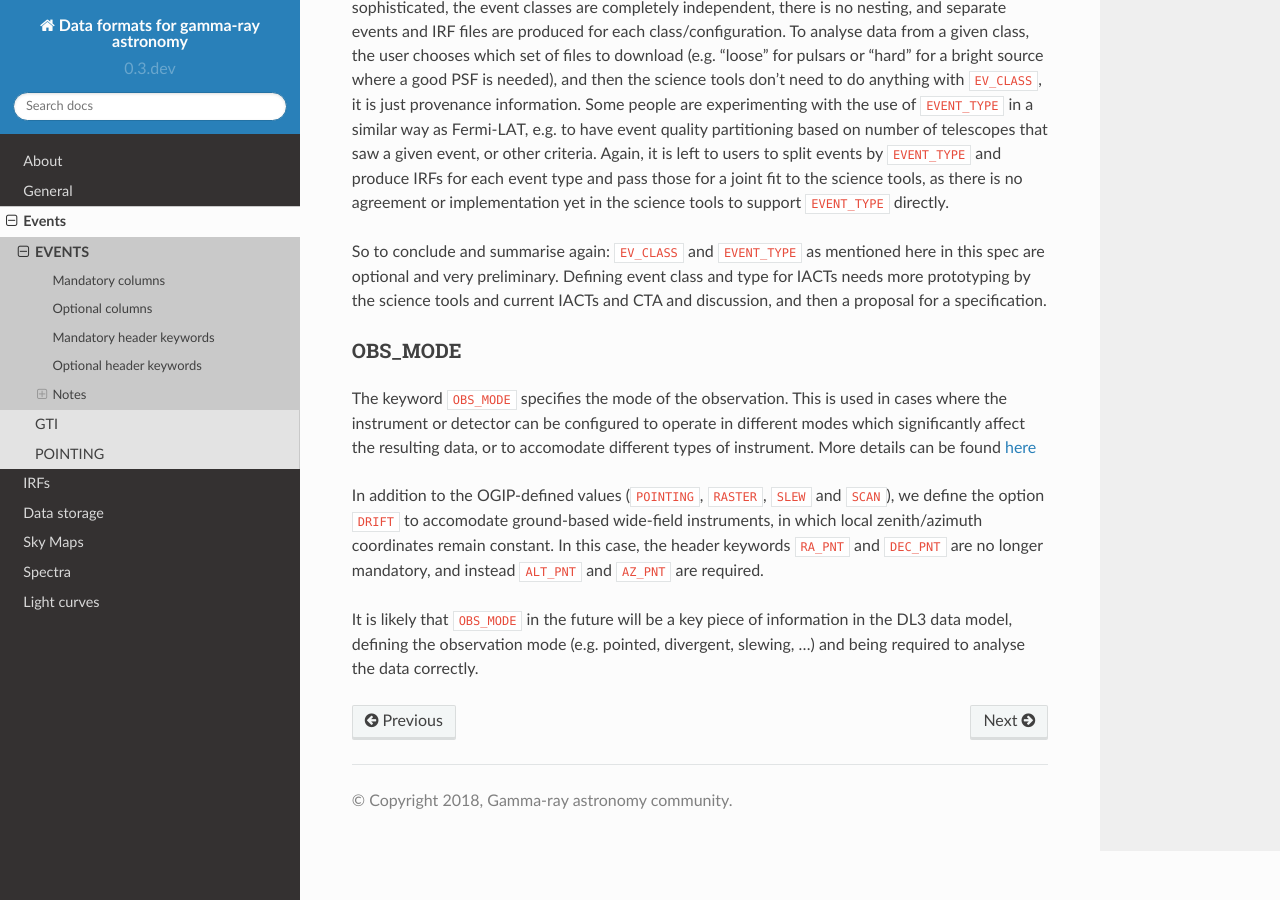
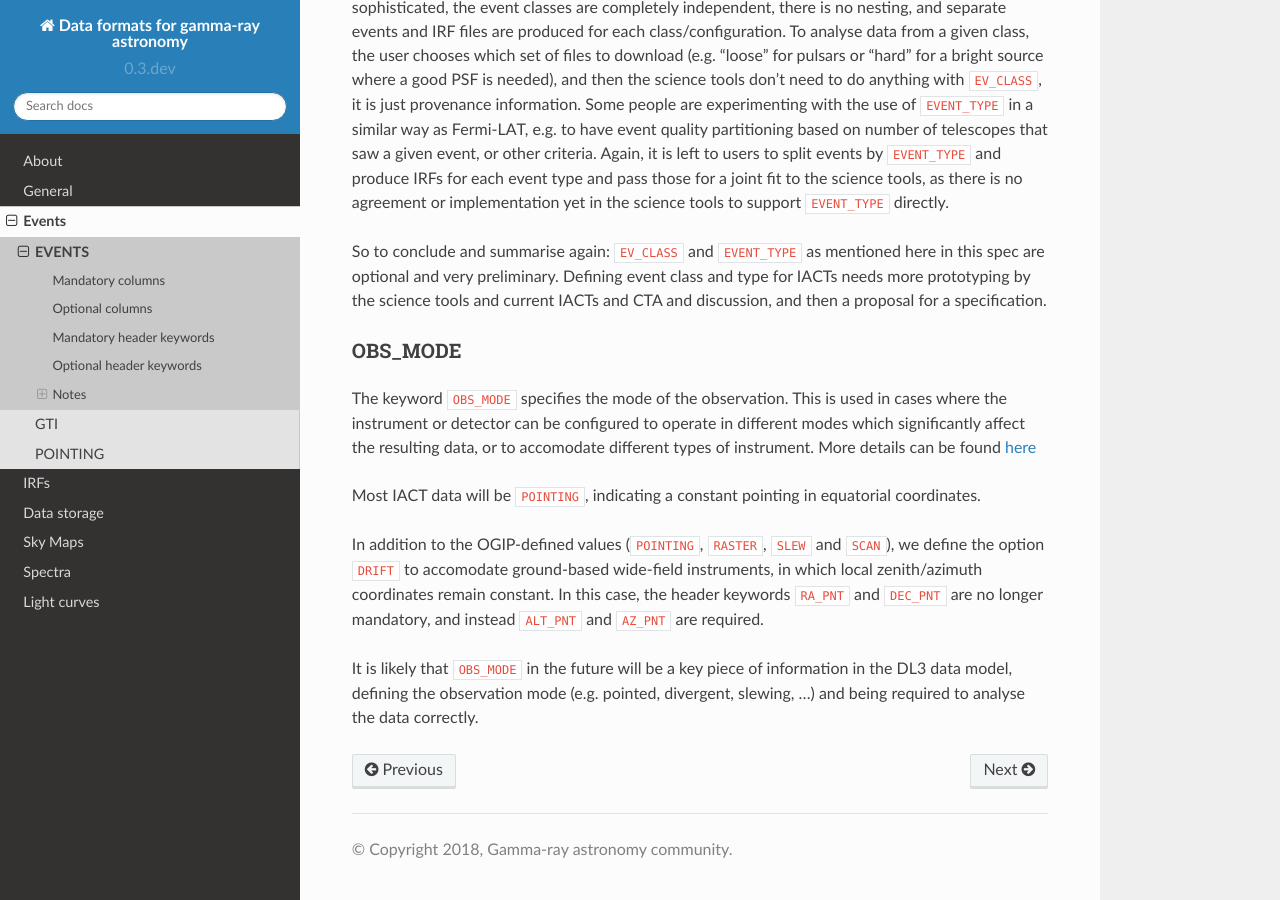
Before and after one commit to open-gamma-ray-astro/gamma-astro-data-formats, a Sphinx documentation site: the page built from source/events/events.rst, in a window 1280 px wide and 900 px high, scrolled down 8470 px. Built offline with Sphinx 7.4.7 and the Read the Docs theme 2.0.0, drawn with Linux system fonts in a browser that asks for light colours.

Commit message:
Add sentence about OBS_MODE for IACTs

```diff
--- a/source/events/events.rst
+++ b/source/events/events.rst
@@ -337,6 +337,8 @@ operate in different modes which significantly affect the resulting data, or to
 different types of instrument. More details can be found
 `here <https://heasarc.gsfc.nasa.gov/docs/heasarc/ofwg/docs/general/ogip_94_001/ogip_94_001.html>`__
 
+Most IACT data will be ``POINTING``, indicating a constant pointing in equatorial coordinates.
+
 In addition to the OGIP-defined values (``POINTING``, ``RASTER``, ``SLEW`` and ``SCAN``), we
 define the option ``DRIFT`` to accomodate ground-based wide-field instruments, in
 which local zenith/azimuth coordinates remain constant. In this case, the header keywords
```
